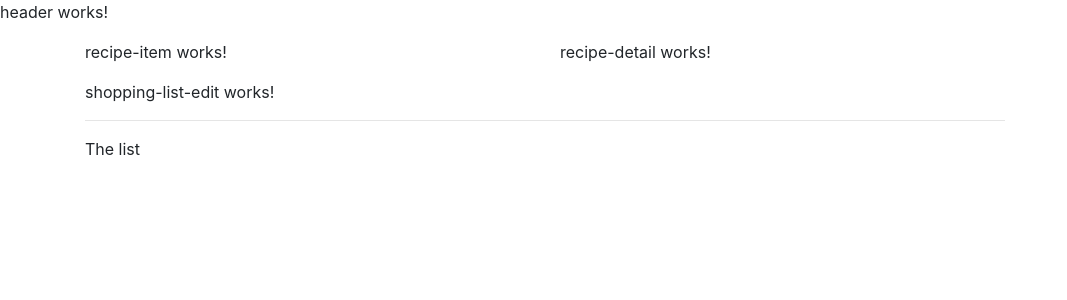
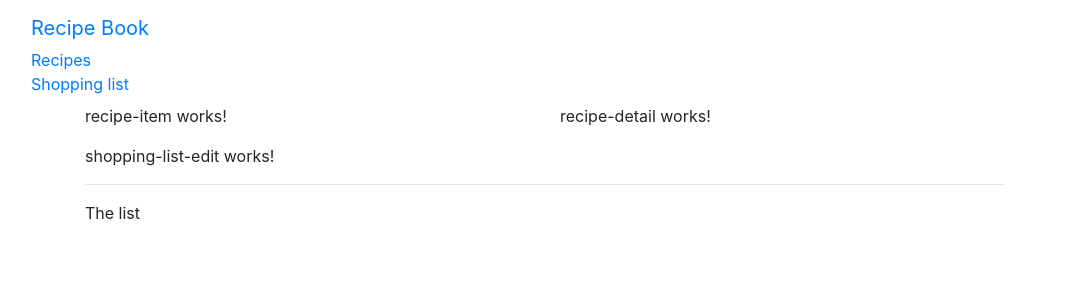
Before and after one commit to PeterChencha/Shopping-app, an Angular app: page / in a window 1280 px wide. Shown: the top 300 px of the page, without its empty margins (0-1067 px from the left). Built offline with nearby package versions, Linux system fonts and the light colour scheme.

Commit message:
collapse navbar-collapse

```diff
--- a/src/app/header/header.component.html
+++ b/src/app/header/header.component.html
@@ -1,3 +1,22 @@
-<p>
-  header works!
-</p>
+<nav class="navbar navbar-default" role = "navigation">
+  <div class="container-fluid">
+    <div class="navbar-header">
+      <a href="# " class='navbar-brand'>Recipe Book</a>
+    </div>
+
+    <div class="navbar-collapse" data-toggle = "collapse" >
+      <ul class="nav navbar-nav" >
+        <li><a href="#">Recipes</a></li>
+        <li><a href="#">Shopping list</a></li>
+      </ul>
+      <ul class="nav navbar-nav navbar-right">
+        <li class="dropdown">
+          <ul class="dropdown-menu">
+            <li><a href="#">Save Data</a></li>
+            <li><a href="#">Fetch Data</a></li>
+          </ul>
+        </li>
+      </ul>
+    </div>
+  </div>
+</nav>
```
